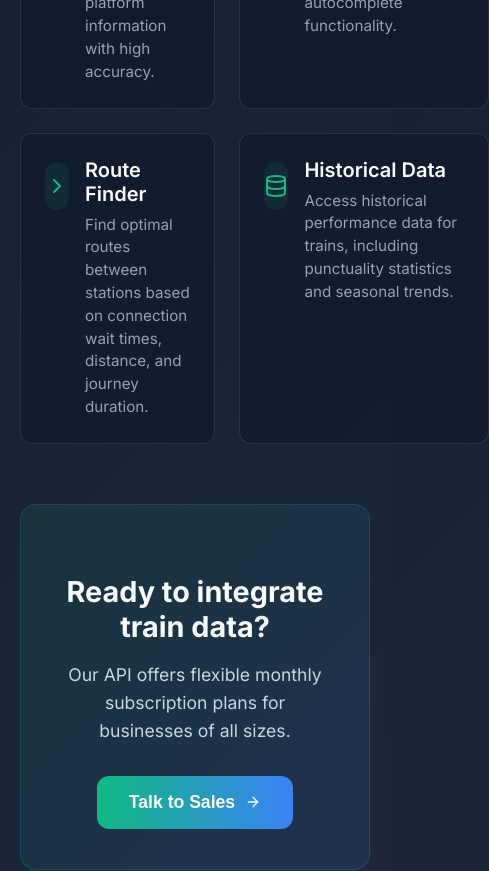
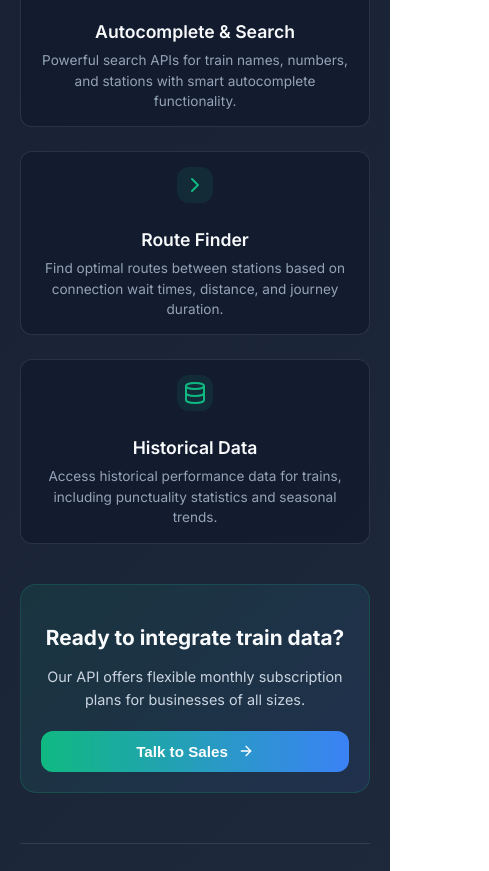
Before and after one commit to Deepak-at-Cognition/Find-My-Train, a React app: page / in a window 390 px wide. Shown: the part 2200-3071 px from the top of the page, 489 px wide, since content can reach past the window. Built offline with nearby package versions, Linux system fonts and the light colour scheme; the HTML template or start-up script is replaced by a standard one.

Commit message:
Make API section responsive for mobile devices
Co-Authored-By: deepak@cognition.ai <deepak@cognition.ai>

```diff
--- a/src/App.css
+++ b/src/App.css
@@ -472,6 +472,19 @@ body {
     flex-direction: column;
     align-items: flex-start;
   }
+
+  /* API section responsive styles */
+  .api-cards-container {
+    grid-template-columns: 1fr;
+  }
+
+  .api-subscription {
+    padding: 30px;
+  }
+
+  .api-subscription-content h3 {
+    font-size: 1.6rem;
+  }
 }
 
 @media (min-width: 769px) and (max-width: 1023px) {
@@ -534,6 +547,47 @@ body {
   .features-section {
     margin-bottom: 60px;
   }
+
+  /* API section responsive styles */
+  .api-section {
+    margin-bottom: 60px;
+  }
+
+  .api-subtitle {
+    font-size: 1rem;
+    margin-bottom: 30px;
+  }
+
+  .api-card {
+    padding: 20px;
+  }
+
+  .api-card-icon {
+    width: 40px;
+    height: 40px;
+  }
+
+  .api-subscription {
+    padding: 25px;
+    margin-top: 40px;
+  }
+
+  .api-subscription-content h3 {
+    font-size: 1.4rem;
+    margin-bottom: 12px;
+  }
+
+  .api-subscription-content p {
+    font-size: 1rem;
+    margin-bottom: 25px;
+  }
+
+  .api-cta-button {
+    width: 100%;
+    justify-content: center;
+    padding: 14px 28px;
+    font-size: 1rem;
+  }
 }
 
 @media (max-width: 480px) {
@@ -592,4 +646,56 @@ body {
   .disclaimer {
     font-size: 0.7rem;
   }
+
+  /* API section responsive styles */
+  .api-section {
+    margin-bottom: 50px;
+  }
+
+  .api-subtitle {
+    font-size: 0.9rem;
+    margin-bottom: 25px;
+  }
+
+  .api-card {
+    padding: 15px;
+    flex-direction: column;
+    align-items: center;
+    text-align: center;
+  }
+
+  .api-card-icon {
+    width: 36px;
+    height: 36px;
+    margin-bottom: 10px;
+    margin-top: 0;
+  }
+
+  .api-card-content h3 {
+    font-size: 1.1rem;
+  }
+
+  .api-card-content p {
+    font-size: 0.85rem;
+  }
+
+  .api-subscription {
+    padding: 20px;
+    margin-top: 30px;
+  }
+
+  .api-subscription-content h3 {
+    font-size: 1.3rem;
+    margin-bottom: 10px;
+  }
+
+  .api-subscription-content p {
+    font-size: 0.9rem;
+    margin-bottom: 20px;
+  }
+
+  .api-cta-button {
+    padding: 12px 24px;
+    font-size: 0.95rem;
+  }
 }
```
